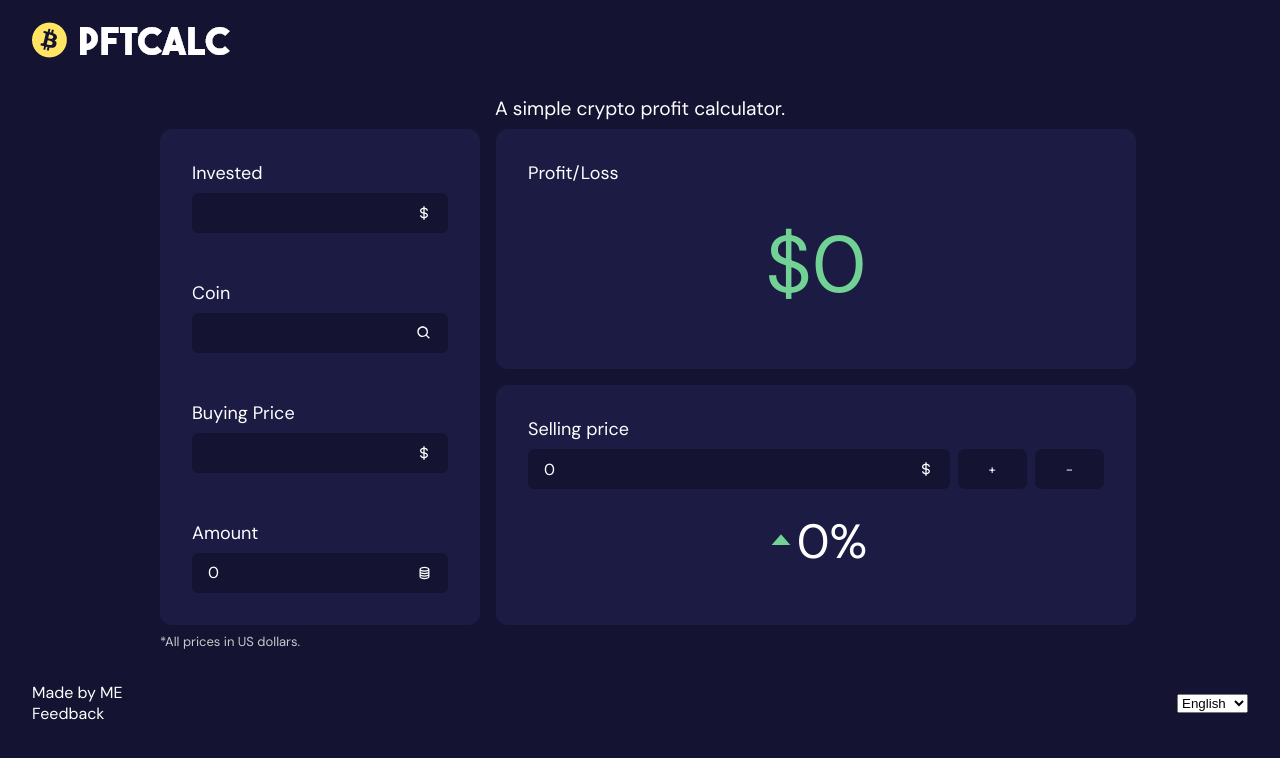
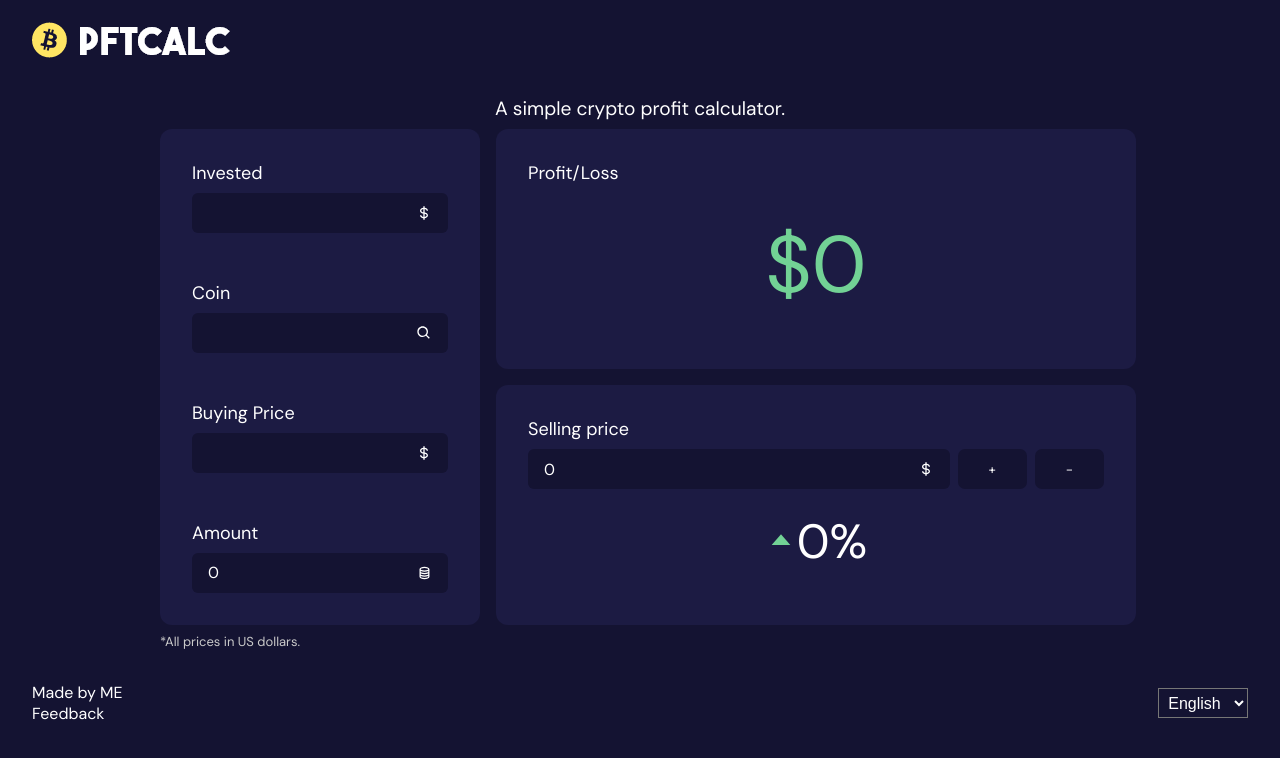
Before and after one commit to elvstejd/crypto-profit-calc, a React (Create React App) app: page / in a window 1280 px wide. Shown: the top 758 px of the page. Built offline with nearby package versions, Linux system fonts and the light colour scheme.

Commit message:
Style language selector

```diff
--- a/src/components/LanguageSelector.js
+++ b/src/components/LanguageSelector.js
@@ -1,5 +1,6 @@
 import React, { useState } from 'react';
 import i18next from 'i18next';
+import '../styles/LanguageSelector.css';
 
 const LanguageSelector = () => {
     const [selected, setSelected] = useState(localStorage.getItem('i18nextLng') || "en");
--- /dev/null
+++ b/src/styles/LanguageSelector.css
@@ -0,0 +1,10 @@
+select {
+    background: none;
+    font-size: medium;
+    color: white;
+    padding: .3rem;
+}
+
+option {
+    background-color: var(--bg-color);
+}
```
